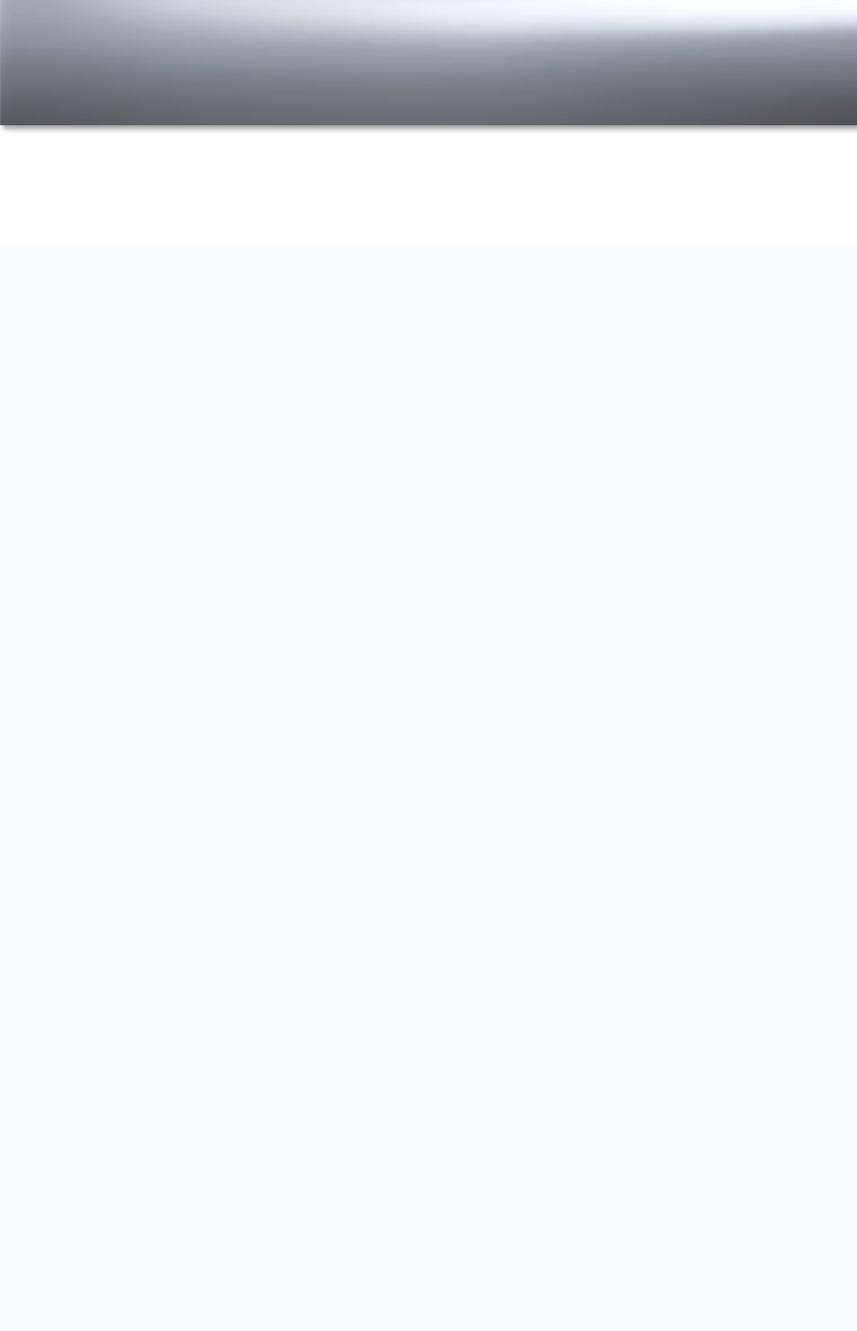
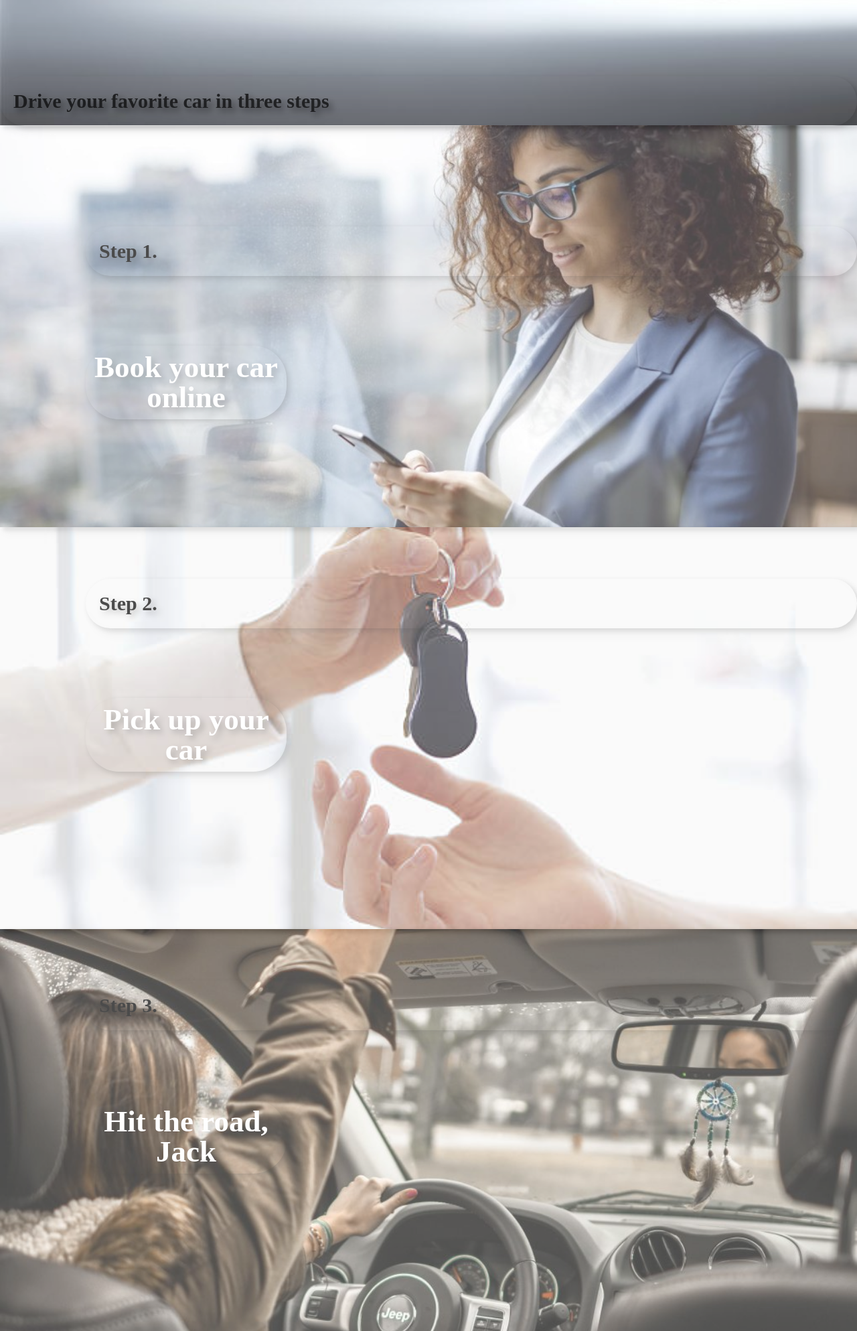
Before and after one commit to JosephDeFacto/rent-and-drive, a Symfony app: template templates/index/index.html.twig in a window 1280 px wide. Shown: the part 434-2421 px from the top of the page at 67% size. Before the commit the page ends 631 px from the top, so only its background shows below. Run offline with Twig, Linux system fonts and the light colour scheme; the template is opened without the code that fills it, so the values that code supplies are empty; some libraries are stand-ins or nearby versions.

Commit message:
Update home page layout

```diff
--- a/public/css/style.css
+++ b/public/css/style.css
@@ -1,5 +1,9 @@
 * {
     box-sizing: border-box;
+}
+
+html {
+    scroll-behavior: smooth;
 }
 
 body {
@@ -420,3 +424,36 @@ input[type=checkbox] {
     cursor: pointer;
     margin: 0 5px 12px 0;
 }
+
+.second {
+
+}
+
+.rnd-text-span-second {
+    position: relative;
+    bottom: 73px;
+    width: 100%;
+    display: block;
+    color: black;
+    font-size: 30px;
+    border-radius: 50px;
+    padding: 20px;
+    box-shadow: 4px 4px 8px 0 rgb(0 0 0 / 20%);
+    filter: drop-shadow(5px 5px 5px rgba(0,0,0,0.3));
+    font-weight: bolder;
+    font-family: 'Montserrat';
+}
+
+.title-first {
+    position: relative;
+    padding: 10px;
+    width: 300px;
+    border-radius: 50px;
+    font-size: 45px;
+    line-height: 1;
+    text-align: center;
+    color: white;
+    box-shadow: 4px 4px 8px 0 rgb(0 0 0 / 20%);
+    filter: drop-shadow(5px 5px 5px rgba(0,0,0,0.3));
+    font-family: 'Montserrat';
+}
--- a/templates/index/index.html.twig
+++ b/templates/index/index.html.twig
@@ -11,4 +11,35 @@
             </div>
         </div>
     </div>
+    <div class="rndheader second" style="background-image: url('/../uploads/img-first.jpg'); background-position: center;">
+        <span class="rnd-text-span-second">Drive your favorite car in three steps</span>
+        <div class="rndcontainer relative">
+            <div class="rndheader-content">
+                <div class="step1">
+                    <span class="rnd-text-span-second span">Step 1.</span>
+                    <h1 class="rndtitle title-first">Book your car online</h1>
+                </div>
+            </div>
+        </div>
+    </div>
+    <div class="rndheader third" style="background-image: url('/../uploads/img-second.jpg'); background-position: center;">
+        <div class="rndcontainer relative">
+            <div class="rndheader-content">
+                <div class="step1">
+                    <span class="rnd-text-span-second span">Step 2.</span>
+                    <h1 class="rndtitle title-first">Pick up your car</h1>
+                </div>
+            </div>
+        </div>
+    </div>
+    <div class="rndheader third" style="background-image: url('/../uploads/img-third.jpg'); background-position: center;">
+        <div class="rndcontainer relative">
+            <div class="rndheader-content">
+                <div class="step1">
+                    <span class="rnd-text-span-second span">Step 3.</span>
+                    <h1 class="rndtitle title-first">Hit the road, Jack</h1>
+                </div>
+            </div>
+        </div>
+    </div>
 {% endblock %}
```
Also changed, not shown: public/uploads/img-first.jpg (added), public/uploads/img-second.jpg (added), public/uploads/img-third.jpg (added).
